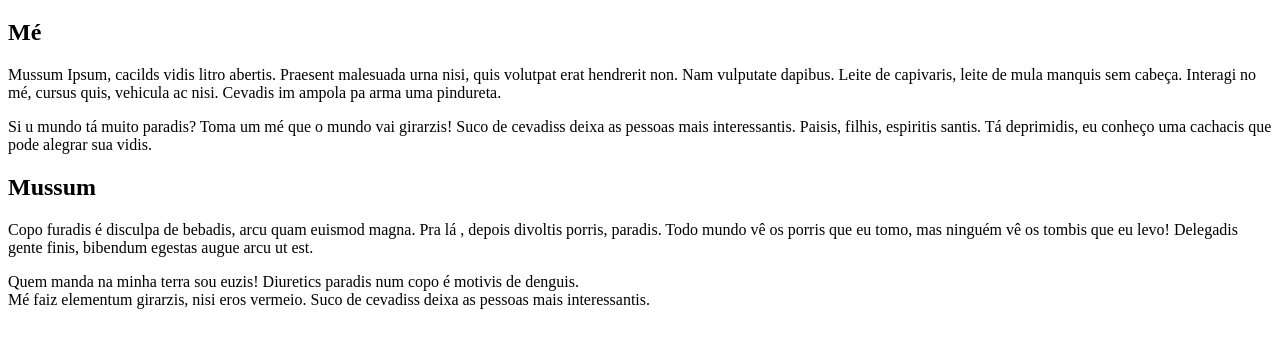
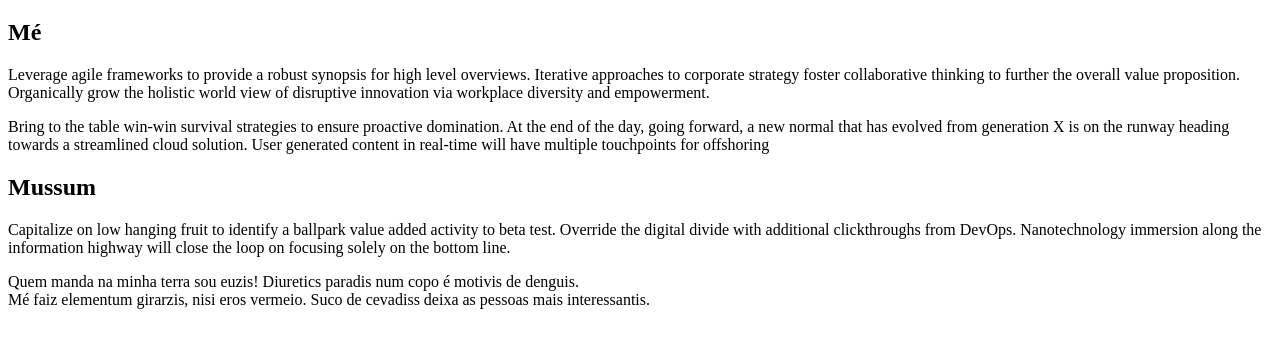
Before and after one commit to YagoAzevedo/serratec-frontend, a plain HTML site: page exemplos/01-textos/index.html in a window 1280 px wide. Shown: the part 61-408 px from the top of the page. Drawn offline with Linux system fonts and the light colour scheme.

Commit message:
Alteração de texto

```diff
--- a/exemplos/01-textos/index.html
+++ b/exemplos/01-textos/index.html
@@ -17,24 +17,16 @@
 
     <h2>Mé</h2>
     <p>
-      Mussum Ipsum, cacilds vidis litro abertis. Praesent malesuada urna nisi,
-      quis volutpat erat hendrerit non. Nam vulputate dapibus. Leite de
-      capivaris, leite de mula manquis sem cabeça. Interagi no mé, cursus quis,
-      vehicula ac nisi. Cevadis im ampola pa arma uma pindureta.
+      Leverage agile frameworks to provide a robust synopsis for high level overviews. Iterative approaches to corporate strategy foster collaborative thinking to further the overall value proposition. Organically grow the holistic world view of disruptive innovation via workplace diversity and empowerment.
     </p>
     <p>
-      Si u mundo tá muito paradis? Toma um mé que o mundo vai girarzis! Suco de
-      cevadiss deixa as pessoas mais interessantis. Paisis, filhis, espiritis
-      santis. Tá deprimidis, eu conheço uma cachacis que pode alegrar sua vidis.
+      Bring to the table win-win survival strategies to ensure proactive domination. At the end of the day, going forward, a new normal that has evolved from generation X is on the runway heading towards a streamlined cloud solution. User generated content in real-time will have multiple touchpoints for offshoring
     </p>
 
     <h2>Mussum</h2>
 
     <p>
-      Copo furadis é disculpa de bebadis, arcu quam euismod magna. Pra lá ,
-      depois divoltis porris, paradis. Todo mundo vê os porris que eu tomo, mas
-      ninguém vê os tombis que eu levo! Delegadis gente finis, bibendum egestas
-      augue arcu ut est.
+      Capitalize on low hanging fruit to identify a ballpark value added activity to beta test. Override the digital divide with additional clickthroughs from DevOps. Nanotechnology immersion along the information highway will close the loop on focusing solely on the bottom line.
     </p>
 
     <!-- Texto fora da tag de parágrafo e com quebra de linha -->
```
